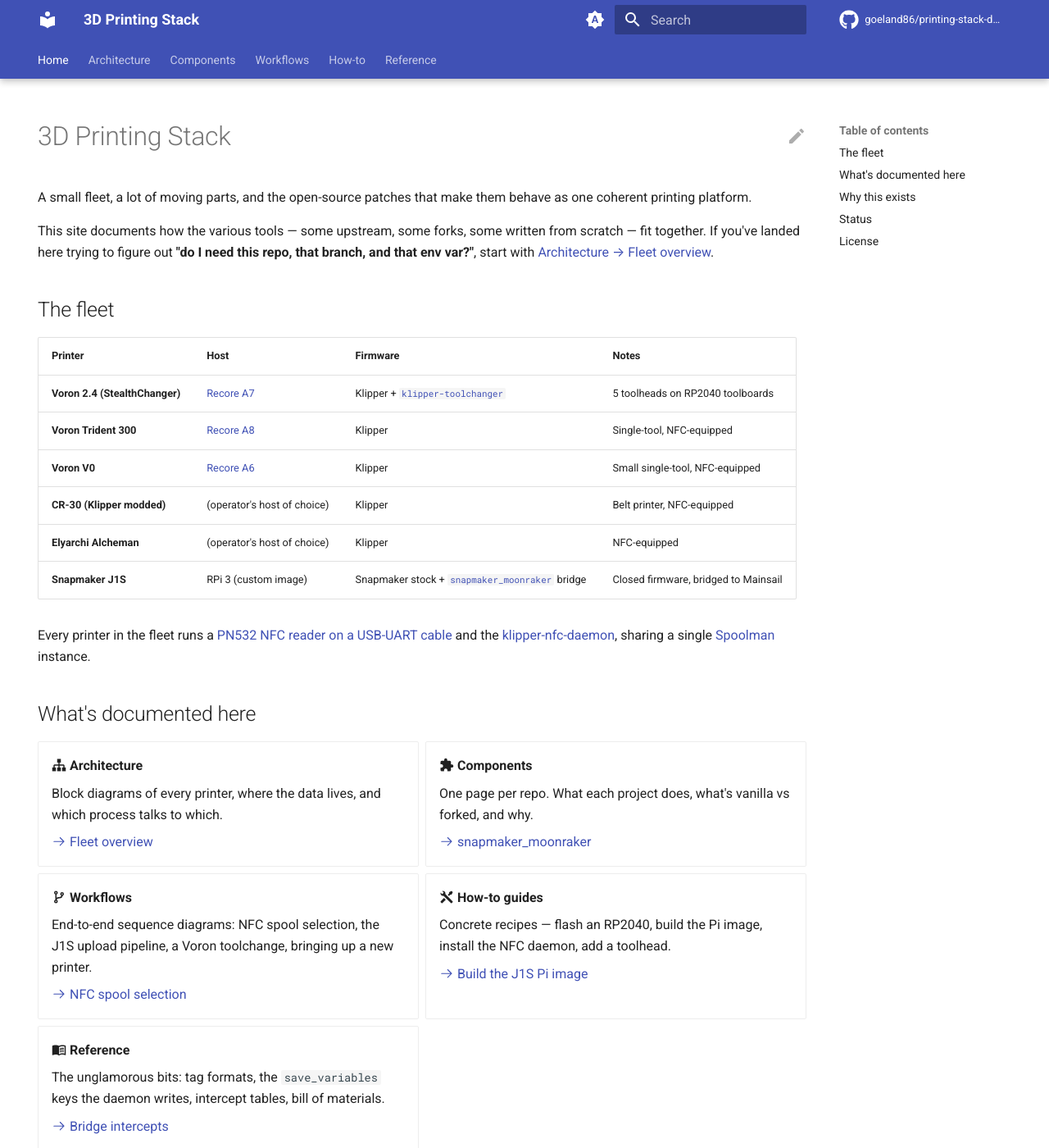
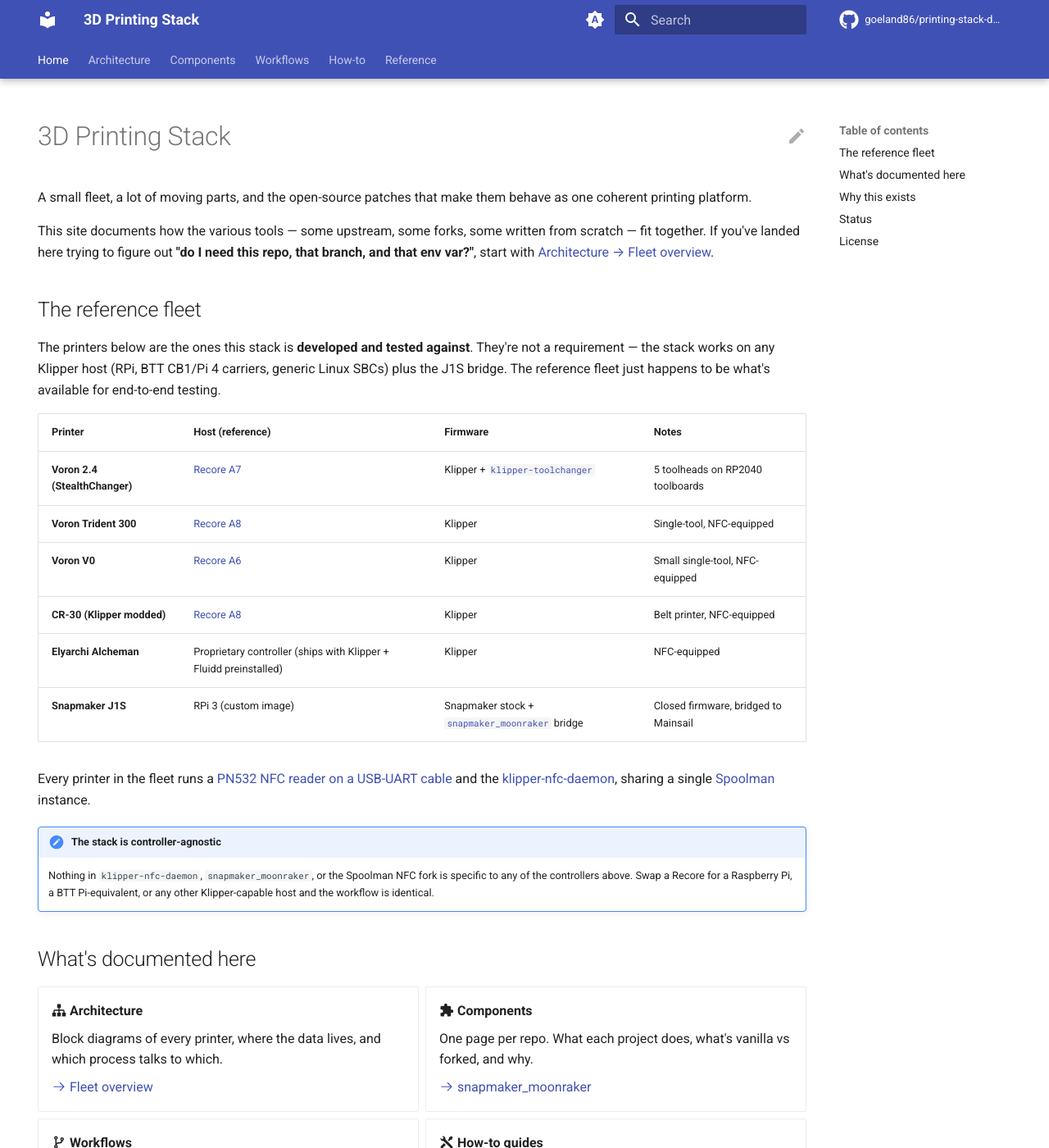
Before and after one commit to goeland86/printing-stack-docs, an MkDocs documentation site: the page built from docs/index.md, in a window 1280 px wide and 1400 px high. Shown: the whole window at 82% size. Built offline with MkDocs 1.6.1 and Material for MkDocs 9.7.7, drawn with Linux system fonts in a browser that asks for light colours; comment, search, counter and statistics services are not loaded.

Commit message:
Frame fleet as reference, clarify controller-agnostic stance
The fleet listed on the landing page (and across the docs) is the
reference set this stack is developed and tested against — not a hard
requirement. Make that explicit:

- Landing page: rename section to "The reference fleet" with an
  admonition spelling out that any Klipper-capable host (RPi,
  BTT-equivalent, generic Linux SBC) works.
- CR-30: actually runs on a Recore A8 (same as the Trident), not an
  unspecified host of choice.
- Alcheman: runs on its proprietary controller, which ships with
  Klipper + Fluidd preinstalled — clarified that the NFC daemon drops
  in alongside the vendor's existing config, no host swap needed.
  Default frontend is Fluidd (vendor choice) but Mainsail works too.
- Recore page: note nothing in the docs is Recore-specific, point at
  RPi / BTT alternatives explicitly.
- BOM page: intro now flags the inventory as reference-fleet hardware,
  freely substitutable.

```diff
--- a/docs/index.md
+++ b/docs/index.md
@@ -14,20 +14,32 @@ some written from scratch — fit together. If you've landed here trying
 to figure out **"do I need this repo, that branch, and that env var?"**,
 start with [Architecture → Fleet overview](architecture/overview.md).
 
-## The fleet
+## The reference fleet
 
-| Printer | Host | Firmware | Notes |
-|---------|------|----------|-------|
+The printers below are the ones this stack is **developed and tested
+against**. They're not a requirement — the stack works on any Klipper
+host (RPi, BTT CB1/Pi 4 carriers, generic Linux SBCs) plus the J1S
+bridge. The reference fleet just happens to be what's available for
+end-to-end testing.
+
+| Printer | Host (reference) | Firmware | Notes |
+|---------|------------------|----------|-------|
 | **Voron 2.4 (StealthChanger)** | [Recore A7](components/recore.md) | Klipper + [`klipper-toolchanger`](https://github.com/viesturz/klipper-toolchanger) | 5 toolheads on RP2040 toolboards |
 | **Voron Trident 300** | [Recore A8](components/recore.md) | Klipper | Single-tool, NFC-equipped |
 | **Voron V0** | [Recore A6](components/recore.md) | Klipper | Small single-tool, NFC-equipped |
-| **CR-30 (Klipper modded)** | (operator's host of choice) | Klipper | Belt printer, NFC-equipped |
-| **Elyarchi Alcheman** | (operator's host of choice) | Klipper | NFC-equipped |
+| **CR-30 (Klipper modded)** | [Recore A8](components/recore.md) | Klipper | Belt printer, NFC-equipped |
+| **Elyarchi Alcheman** | Proprietary controller (ships with Klipper + Fluidd preinstalled) | Klipper | NFC-equipped |
 | **Snapmaker J1S** | RPi 3 (custom image) | Snapmaker stock + [`snapmaker_moonraker`](https://github.com/goeland86/snapmaker_moonraker) bridge | Closed firmware, bridged to Mainsail |
 
 Every printer in the fleet runs a [PN532 NFC reader on a USB-UART
 cable](how-to/install-nfc-daemon.md) and the [klipper-nfc-daemon](components/nfc-daemon.md),
 sharing a single [Spoolman](components/spoolman-nfc.md) instance.
+
+!!! note "The stack is controller-agnostic"
+    Nothing in `klipper-nfc-daemon`, `snapmaker_moonraker`, or the
+    Spoolman NFC fork is specific to any of the controllers above.
+    Swap a Recore for a Raspberry Pi, a BTT Pi-equivalent, or any
+    other Klipper-capable host and the workflow is identical.
 
 ## What's documented here
 
```
Also changed, not shown: docs/components/alcheman.md (+9 -1 lines), docs/components/cr30.md (+1 -1 lines), docs/components/recore.md (+10 -2 lines), docs/reference/hardware-bom.md (+9 -6 lines).
